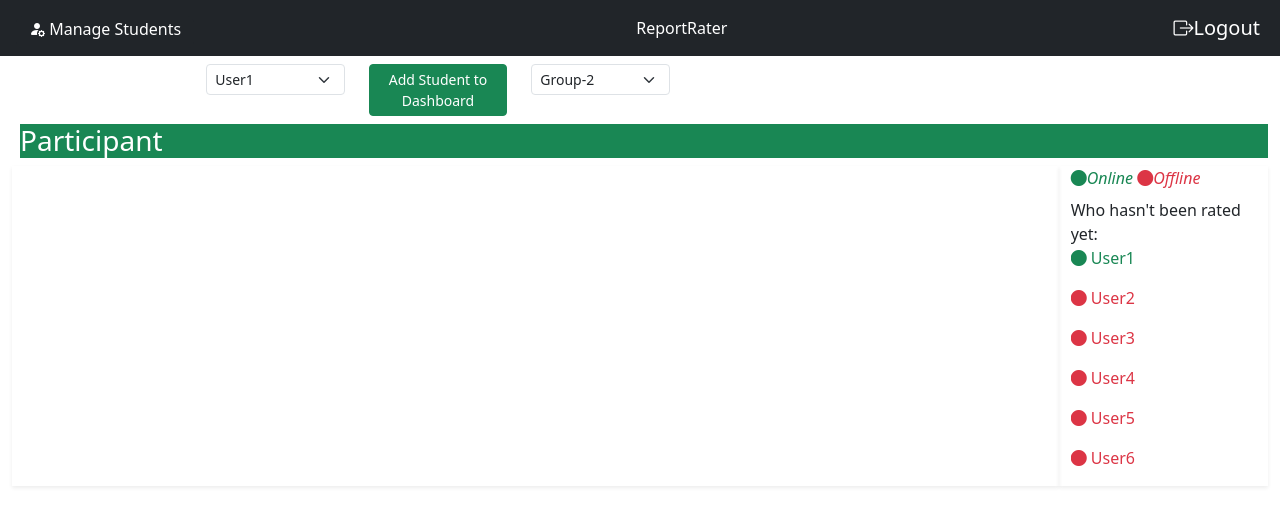
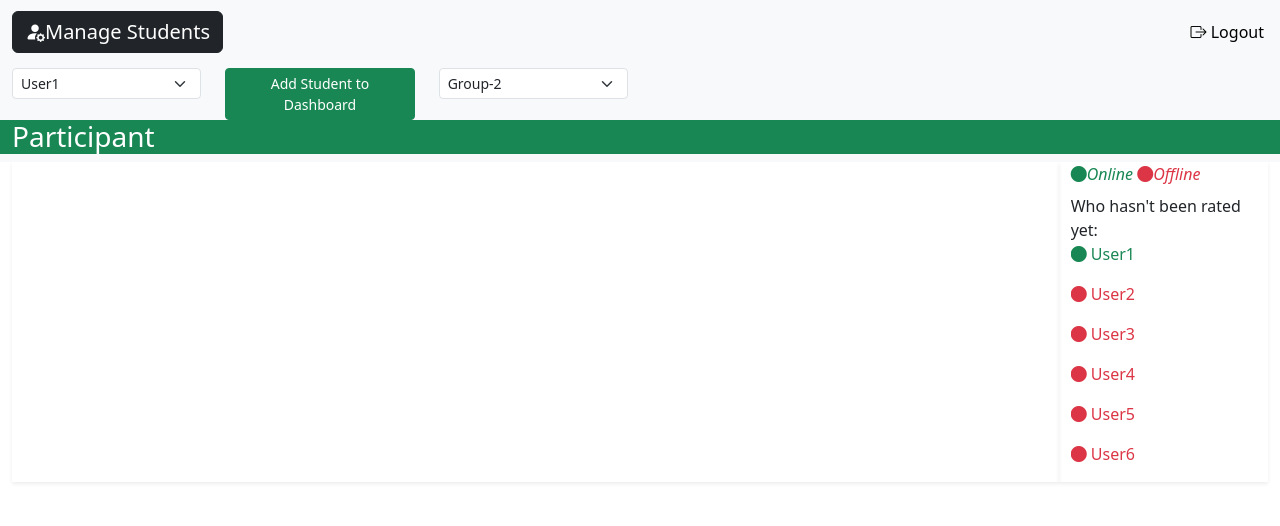
Before and after one commit to m1ch93l/report-rater, a PHP site: page /admin/home.php in a window 1280 px wide. Shown: the top 526 px of the page. Run offline with PHP 8.4, Linux system fonts and the light colour scheme; the visitor is signed in with stand-in values (Sample User, id 1); data comes from the database, SQL or seed files in the repository; data that the repository does not hold is empty; some libraries are stand-ins or nearby versions.

Commit message:
align header and nav

```diff
--- a/admin/home.php
+++ b/admin/home.php
@@ -25,27 +25,43 @@ if (!isset($_SESSION['admin']) || trim($_SESSION['admin']) == '') {
 </head>
 
 <body>
-    <header class="bg-dark py-3 text-white text-center mb-2">
-        <div class="float-start ms-3">
-            <button class="btn btn-dark pt-0" data-bs-toggle="modal" data-bs-target="#manage">
-                <span><i class="bi bi-person-fill-gear"></i></span>
-                Manage Students
+    <header class="sticky-top w-100">
+        <nav class="navbar navbar-expand-lg bg-body-tertiary">
+            <div class="container-fluid">
+                <button class="navbar-brand btn btn-dark text-white" data-bs-toggle="modal"
+                    data-bs-target="#manage"><span><i class="bi bi-person-fill-gear"></i></span>Manage Students</button>
+                <button class="navbar-toggler" type="button" data-bs-toggle="collapse" data-bs-target="#navbarText"
+                    aria-controls="navbarText" aria-expanded="false" aria-label="Toggle navigation">
+                    <span class="navbar-toggler-icon"></span>
                 </button>
+                <div class="collapse navbar-collapse" id="navbarText">
+                    <ul class="navbar-nav me-auto mb-2 mb-lg-0">
+                        <li class="nav-item">
+                            <a class="nav-link active" aria-current="page" href="#"></a>
+                        </li>
+                        <li class="nav-item">
+                            <a class="nav-link" href="#"></a>
+                        </li>
+                        <li class="nav-item">
+                            <a class="nav-link" href="#"></a>
+                        </li>
+                    </ul>
+                    <span class="navbar-text">
+                        <a type="button" hx-get="../logout" hx-swap="outerHTML" hx-target="body" hx-trigger="click"
+                            hx-push-url="true" class="text-decoration-none text-capitalize hover:text-dark p-1">
+                            <span><i class="bi bi-box-arrow-right"></i> logout</span>
+                        </a>
+                    </span>
                 </div>
-        ReportRater
-        <a type="button" hx-get="../logout" hx-swap="outerHTML" hx-target="body" hx-trigger="click" hx-push-url="true"
-            class="text-decoration-none text-white float-end h5 me-3 p-1 text-capitalize mt-0 pt-0">
-            <span><i class="bi bi-box-arrow-right"></i>logout</span>
-        </a>
-    </header>
-
-    <div class="container-fluid">
-
+            </div>
+        </nav>
+        <div class="container-fluid w-100">
+            <div class="row bg-light pt-1">
                 <form hx-post="add-user" hx-target="#participant-list" hx-swap="beforeend">
                     <div class="row g-4">
                         <div class="col-md-2">
-                    <select class="form-select form-select-sm text-capitalize" name="participant" hx-get="get-users"
-                        hx-trigger="load" hx-target="this">
+                            <select class="form-select form-select-sm text-capitalize" name="participant"
+                                hx-get="get-users" hx-trigger="load" hx-target="this">
                                 <!-- Options will be dynamically loaded here -->
                             </select>
                         </div>
@@ -63,7 +79,12 @@ if (!isset($_SESSION['admin']) || trim($_SESSION['admin']) == '') {
                     </div>
                 </form>
 
-        <h3 class="mt-2 ms-2 bg-success text-white">Participant</h3>
+                <h3 class="bg-success text-white">Participant</h3>
+            </div>
+        </div>
+    </header>
+
+    <div class="container-fluid">
         <div class="container-fluid">
             <div class="row">
                 <div class="col-md-10 shadow-sm" id="participant-list" hx-get="get-participants"
@@ -80,7 +101,6 @@ if (!isset($_SESSION['admin']) || trim($_SESSION['admin']) == '') {
                 </div>
             </div>
         </div>
-
     </div>
 
     <!-- Modal para sa bawat user -->
```
Lines whose indentation alone changed are shown as unchanged.
